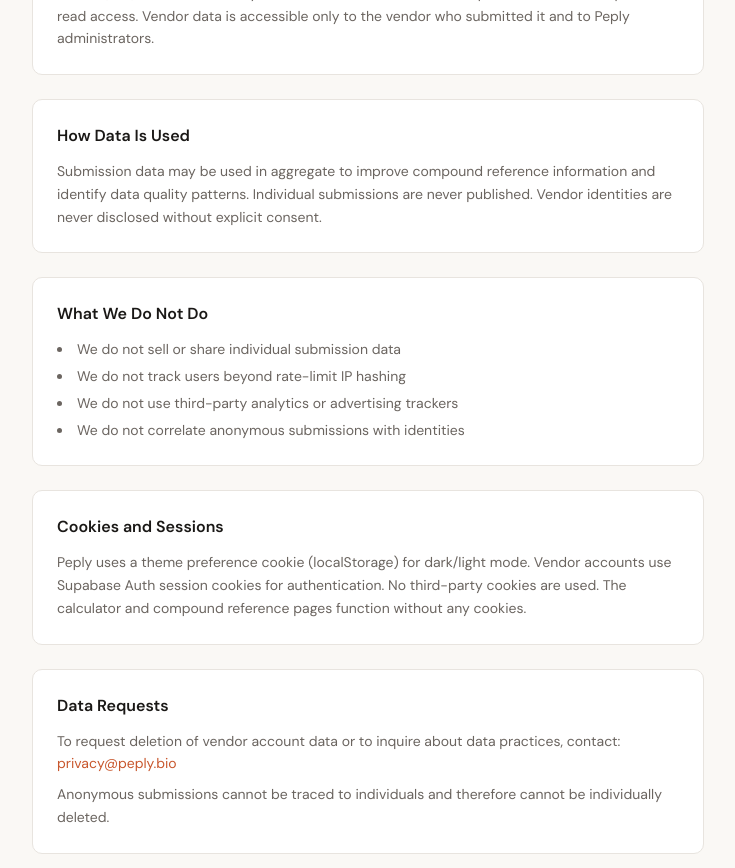
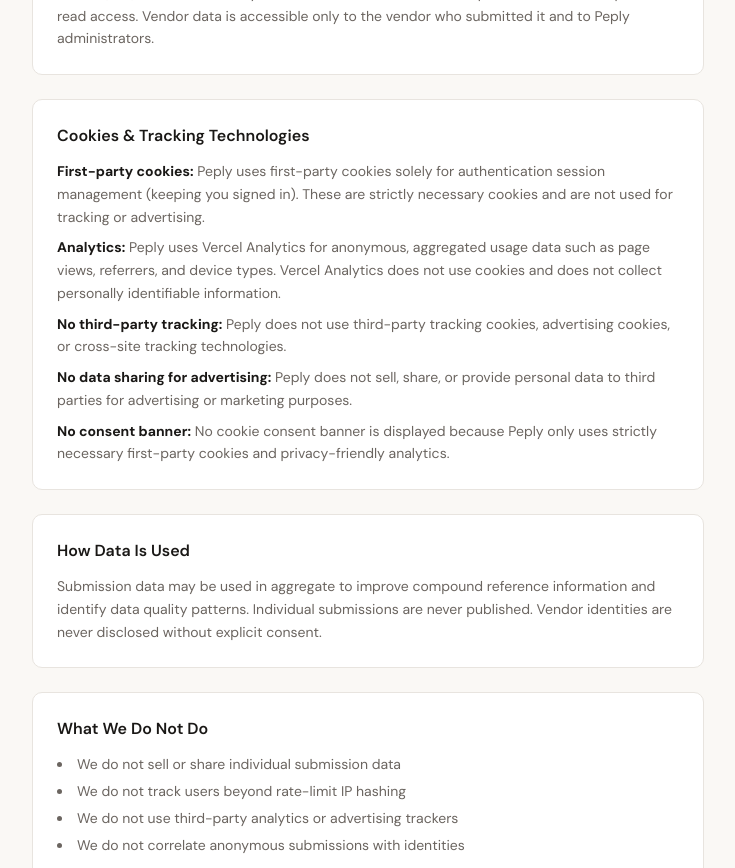
Before and after one commit to heylookitzme/peply, a Next.js app: page /privacy in a window 1280 px wide. Shown: the part 600-1468 px from the top of the page, without its empty margins (272-1007 px from the left). Built offline with nearby package versions, Linux system fonts and the light colour scheme.

Commit message:
docs(privacy): add cookies and tracking disclosure

```diff
--- a/src/app/privacy/page.tsx
+++ b/src/app/privacy/page.tsx
@@ -50,6 +50,40 @@
             submissions are stored in a private table with no public read
             access. Vendor data is accessible only to the vendor who submitted
             it and to Peply administrators.
+          </p>
+        </Card>
+
+        <Card>
+          <h2 className="text-base font-semibold text-text mb-3">
+            Cookies &amp; Tracking Technologies
+          </h2>
+          <p className="mb-2">
+            <strong className="text-text">First-party cookies:</strong> Peply
+            uses first-party cookies solely for authentication session
+            management (keeping you signed in). These are strictly necessary
+            cookies and are not used for tracking or advertising.
+          </p>
+          <p className="mb-2">
+            <strong className="text-text">Analytics:</strong> Peply uses
+            Vercel Analytics for anonymous, aggregated usage data such as page
+            views, referrers, and device types. Vercel Analytics does not use
+            cookies and does not collect personally identifiable information.
+          </p>
+          <p className="mb-2">
+            <strong className="text-text">No third-party tracking:</strong>{" "}
+            Peply does not use third-party tracking cookies, advertising
+            cookies, or cross-site tracking technologies.
+          </p>
+          <p className="mb-2">
+            <strong className="text-text">No data sharing for advertising:</strong>{" "}
+            Peply does not sell, share, or provide personal data to third
+            parties for advertising or marketing purposes.
+          </p>
+          <p>
+            <strong className="text-text">No consent banner:</strong> No
+            cookie consent banner is displayed because Peply only uses
+            strictly necessary first-party cookies and privacy-friendly
+            analytics.
           </p>
         </Card>
 
```
